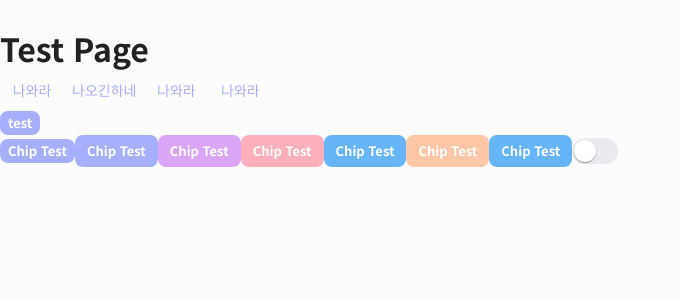
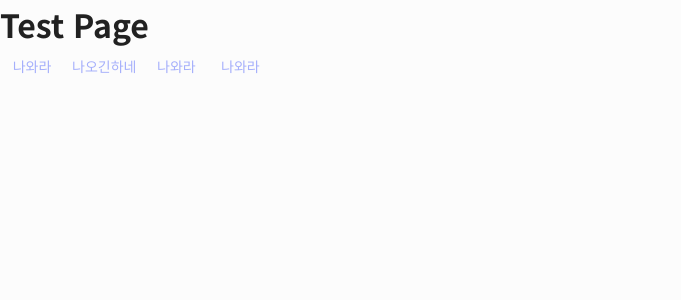
Before and after one commit to EDDI-RobotAcademy/Zenith-Forge-Quest-Frontend, a Next.js app: page /test in a window 1280 px wide. Shown: the top 300 px of the page, without its empty margins (0-681 px from the left). Built offline with nearby package versions, Linux system fonts and the light colour scheme.

Commit message:
Revert "커스텀 Chip 공통 컴포넌트 추가 [ZFQF-23]"
This reverts commit f871ecdcfc9883e7602bf6a3df44d642540fd31b.

```diff
--- a/app/(test)/test/page.tsx
+++ b/app/(test)/test/page.tsx
@@ -1,10 +1,8 @@
-import CommonButton from '@/components/common/Button/Button'
-import Chip from '@/components/common/Chip/Chip'
-import Switch from '@/components/common/Switch/Switch'
+import CommonButton from "@/components/common/Button/Button";
 
 function TestPage() {
   return (
-    <div style={{ paddingTop: '24px' }}>
+    <div>
       <h1>Test Page</h1>
       <CommonButton>나와라</CommonButton>
       <CommonButton>나오긴하네</CommonButton>
@@ -12,20 +10,8 @@ function TestPage() {
       <CommonButton>나와라</CommonButton>
 
       <CommonButton />
-
-      <Chip className="asdasd" size="small" label="test" color="primary" href="test" />
-
-      <Chip size="small" label="Chip Test" color="primary" />
-      <Chip size="medium" label="Chip Test" color="primary" />
-      <Chip size="medium" label="Chip Test" color="secondary" />
-      <Chip size="medium" label="Chip Test" color="error" />
-      <Chip size="medium" label="Chip Test" color="info" />
-      <Chip size="medium" label="Chip Test" color="warning" />
-      <Chip size="medium" label="Chip Test" color="info" />
-
-      <Switch />
     </div>
-  )
+  );
 }
 
-export default TestPage
+export default TestPage;
--- a/components/common/Chip/Chip.style.ts
+++ /dev/null
@@ -1,22 +0,0 @@
-'use client'
-
-import { neutralColor } from '@/styles/theme/colors'
-import { Chip, css, styled } from '@mui/material'
-
-export const StyledChip = styled(Chip)(
-  ({ theme }) => css`
-    border-radius: 8px;
-    color: ${neutralColor.white1};
-    font-weight: 600;
-
-    &.link-chip {
-      &:hover {
-        opacity: 0.8;
-      }
-    }
-
-    .MuiChip-label {
-      padding-bottom: 1px;
-    }
-  `
-)
--- a/components/common/Chip/Chip.tsx
+++ /dev/null
@@ -1,50 +0,0 @@
-'use client'
-
-import { ChipProps as MuiChipProps } from '@mui/material'
-import { StyledChip } from './Chip.style'
-import Link from 'next/link'
-import clsx from 'clsx'
-import { motion } from 'framer-motion'
-
-interface I_ChipProps extends MuiChipProps {
-  className?: string
-  href?: string
-  target?: string
-}
-
-function Chip({ className, href, target, ...props }: I_ChipProps) {
-  const linkClassName = clsx(className, { 'link-chip': href })
-
-  const hoverAnimation = {
-    y: -4,
-    transition: {
-      type: 'spring', // 봄틀과 같은 효과
-      stiffness: 1, // 경직성 정도
-      damping: 2, // 감쇠 정도 (낮을수록 더 흔들림)
-    },
-  }
-
-  // 흔들리는 애니메이션
-  const shakeAnimation = {
-    x: [0, -2, 2, -2, 2, 0], // X축으로 약간씩 움직임
-    transition: {
-      delay: 0.2, // 올라간 후 0.2초 대기
-      yoyo: 5, // 5번 반복
-      duration: 0.5, // 전체 지속 시간
-    },
-  }
-
-  if (!href) {
-    return <StyledChip {...props} />
-  }
-
-  return (
-    <motion.div whileHover={{ ...hoverAnimation, ...shakeAnimation }}>
-      <Link href={href} rel={target === '_blank' ? 'noopener noreferrer' : undefined}>
-        <StyledChip className={linkClassName} {...props} />
-      </Link>
-    </motion.div>
-  )
-}
-
-export default Chip
--- a/package.json
+++ b/package.json
@@ -18,7 +18,6 @@
     "axios": "^1.6.0",
     "babel-jest": "^29.7.0",
     "clsx": "^2.0.0",
-    "framer-motion": "^10.16.4",
     "jest-dom": "^4.0.0",
     "next": "^14.0.0",
     "react": "^18",
```
Also changed, not shown: 1 other file (tests, documents, lock files or other folders).
